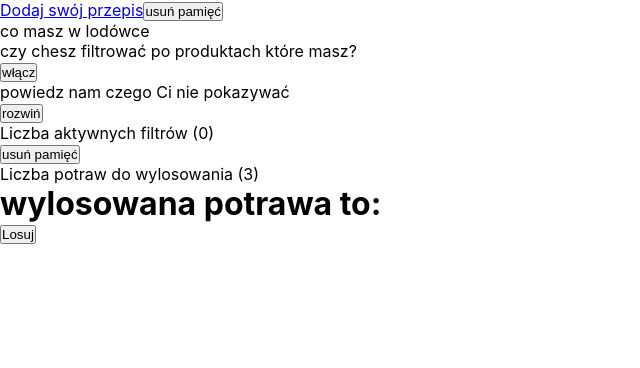
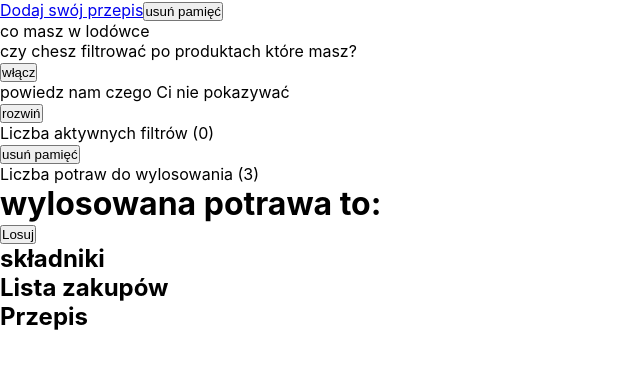
Before and after one commit to atrykp/what-s-for-dinner-react-app, a React (Create React App) app: page /dish/1 in a window 1280 px wide. Shown: the top 368 px of the page, without its empty margins (0-640 px from the left). Built offline with nearby package versions, Linux system fonts and the light colour scheme.

Commit message:
create basic structure in Dish.js

```diff
--- a/src/pages/Dish.js
+++ b/src/pages/Dish.js
@@ -1,5 +1,18 @@
 import React from "react";
 const Dish = (props) => {
-  return <p>{props.selectedDish.name}</p>;
+  const { name, description, ingredient, id, ban } = props.selectedDish;
+  return (
+    <div className="selected dish">
+      <h1>{name}</h1>
+      <p className="description">{description}</p>
+      <div className="products">
+        <h2>składniki</h2>
+        <h2>Lista zakupów</h2>
+      </div>
+      <div className="Steps">
+        <h2>Przepis</h2>
+      </div>
+    </div>
+  );
 };
 export default Dish;
--- a/src/pages/UserProducts.js
+++ b/src/pages/UserProducts.js
@@ -1,4 +1,5 @@
 import React, { useState } from "react";
+
 import "../styles/App.css";
 
 const UserProducts = ({
```
Also changed, not shown: 1 other file (tests, documents, lock files or other folders).
